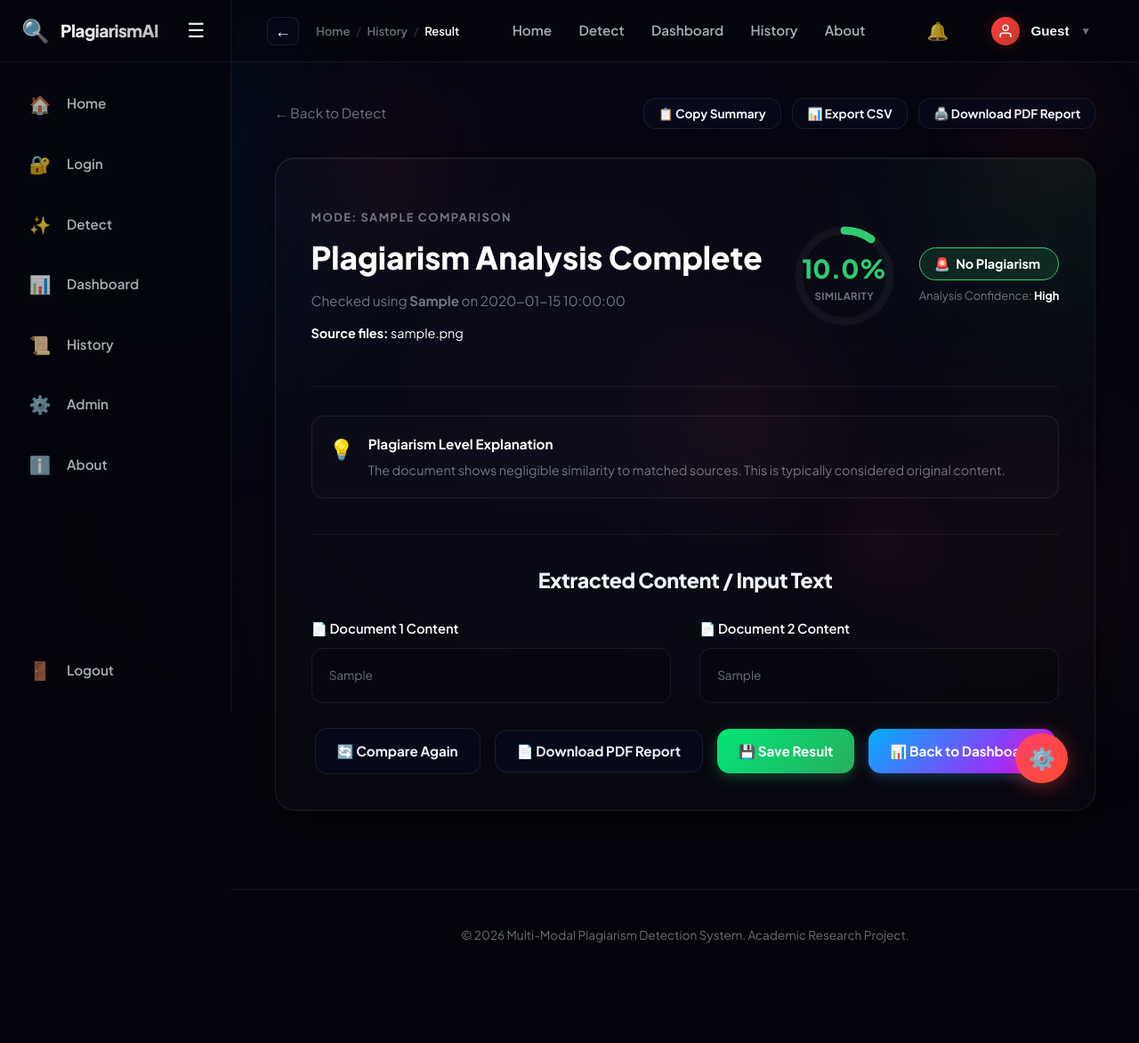
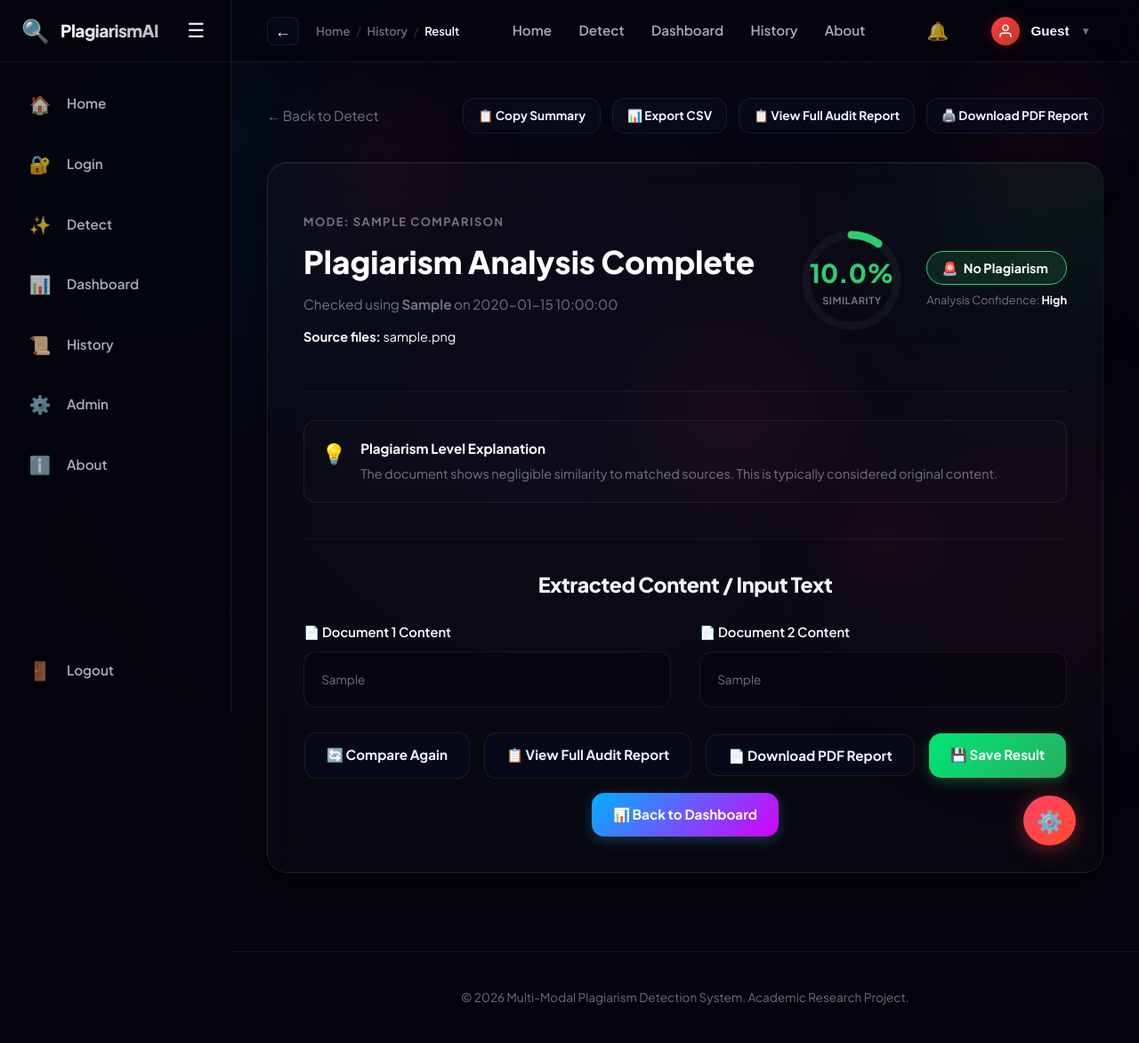
Before and after one commit to rohitharajchakkani/Multi-Modal-Plagiarism-Detection, a Flask app: page /result/1 in a window 1280 px wide. Shown: the whole page at 89% size. Before the commit the page ends 1059 px from the top, so only its background shows below. Run offline with Flask 3, Linux system fonts and the light colour scheme; tables that the repository leaves empty hold one stand-in row (values such as "Sample post").

Commit message:
feat: add 'View Full Audit Report' links to header, bottom buttons, and FAB menu

```diff
--- a/templates/result.html
+++ b/templates/result.html
@@ -14,6 +14,9 @@
             <button id="export-csv-btn" class="btn btn-secondary" onclick="exportToCSV()" style="padding: 0.5rem 1rem; font-size: 0.85rem; display: inline-flex; align-items: center; gap: 0.4rem;">
                 📊 Export CSV
             </button>
+            <a href="/report/{{ comparison.id }}" class="btn btn-secondary" style="padding: 0.5rem 1rem; font-size: 0.85rem; display: inline-flex; align-items: center; gap: 0.4rem; text-decoration: none;">
+                📋 View Full Audit Report
+            </a>
             <button id="print-report" class="btn btn-secondary" style="padding: 0.5rem 1rem; font-size: 0.85rem; display: inline-flex; align-items: center; gap: 0.4rem;">
                 🖨️ Download PDF Report
             </button>
@@ -349,6 +352,7 @@
                 <a href="/web-visual-compare" class="btn btn-secondary" style="padding: 0.8rem 1.5rem; font-weight: bold; display: flex; align-items: center; gap: 0.4rem;">📤 Upload New File</a>
             {% endif %}
 
+            <a href="/report/{{ comparison.id }}" class="btn btn-secondary" style="padding: 0.8rem 1.5rem; font-weight: bold; display: flex; align-items: center; gap: 0.4rem;">📋 View Full Audit Report</a>
             <button class="btn btn-secondary" onclick="window.print()" style="padding: 0.8rem 1.5rem; font-weight: bold; display: flex; align-items: center; gap: 0.4rem;">📄 Download PDF Report</button>
 
             {% if 'web' in comparison.comparison_type %}
@@ -371,6 +375,7 @@
                 <a href="/history/rerun/{{ comparison.id }}" class="btn btn-secondary btn-sm" style="box-shadow: 0 4px 15px rgba(0,0,0,0.4); white-space: nowrap; gap: 0.4rem; padding: 0.5rem 1rem;">🔄 Compare Another File</a>
                 <a href="/select" class="btn btn-secondary btn-sm" style="box-shadow: 0 4px 15px rgba(0,0,0,0.4); white-space: nowrap; gap: 0.4rem; padding: 0.5rem 1rem;">🔍 Return to Detect</a>
                 <a href="/history" class="btn btn-secondary btn-sm" style="box-shadow: 0 4px 15px rgba(0,0,0,0.4); white-space: nowrap; gap: 0.4rem; padding: 0.5rem 1rem;">📜 View History</a>
+                <a href="/report/{{ comparison.id }}" class="btn btn-secondary btn-sm" style="box-shadow: 0 4px 15px rgba(0,0,0,0.4); white-space: nowrap; gap: 0.4rem; padding: 0.5rem 1rem;">📋 View Full Audit Report</a>
                 <button class="btn btn-secondary btn-sm" onclick="window.print()" style="box-shadow: 0 4px 15px rgba(0,0,0,0.4); white-space: nowrap; gap: 0.4rem; padding: 0.5rem 1rem;">📥 Download Report</button>
                 <button class="btn btn-secondary btn-sm" onclick="shareReport()" style="box-shadow: 0 4px 15px rgba(0,0,0,0.4); white-space: nowrap; gap: 0.4rem; padding: 0.5rem 1rem;">🔗 Share Report</button>
                 <a href="/dashboard" class="btn btn-secondary btn-sm" style="box-shadow: 0 4px 15px rgba(0,0,0,0.4); white-space: nowrap; gap: 0.4rem; padding: 0.5rem 1rem;">📊 Go to Dashboard</a>
```
